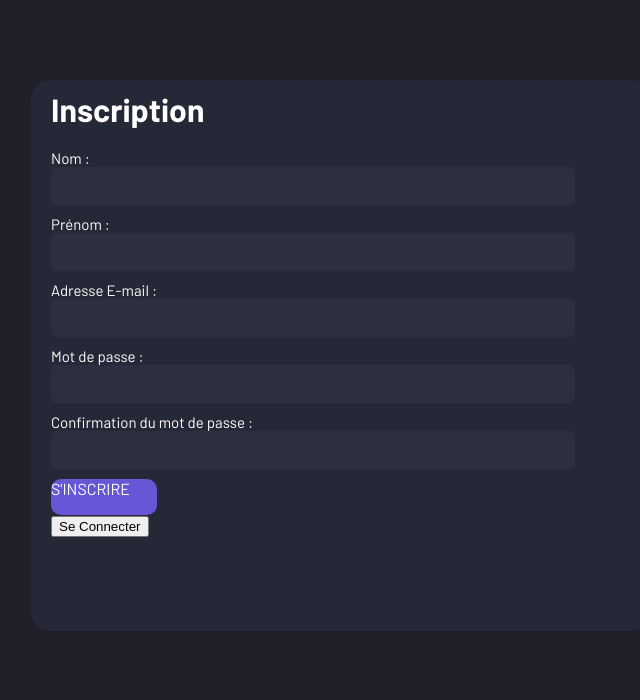
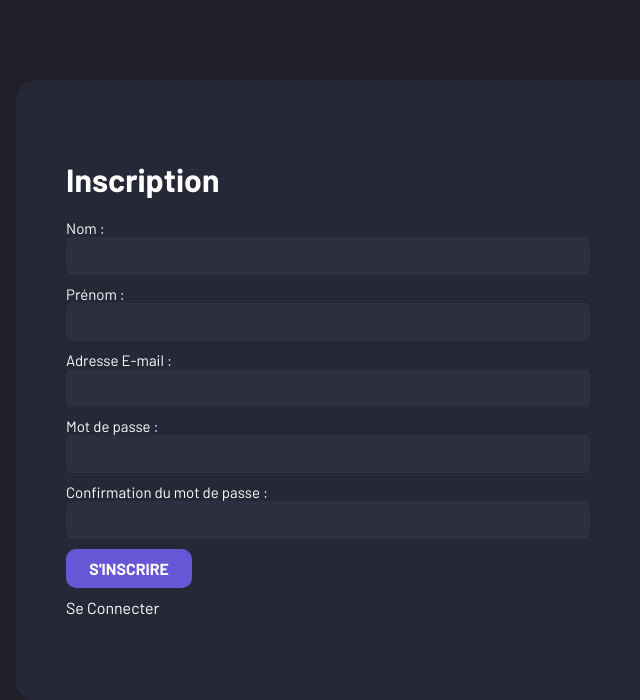
Before and after one commit to Jullion-FR/game-collection, a PHP site: page /components/inscription.html in a window 1280 px wide. Shown: the top 700 px of the page, without its empty margins (299-939 px from the left). Run offline with PHP 8.4, Linux system fonts and the light colour scheme.

Commit message:
fin inscription

```diff
--- a/assets/css/inscription.css
+++ b/assets/css/inscription.css
@@ -14,7 +14,8 @@
     width: 600px;
     height: 551.38px;
     border-radius: 20px;
-    padding-left: 20px;
+    padding-left: 50px;
+    padding-top: 70px;
     position: absolute;
     top:10%;
 
@@ -46,9 +47,15 @@
 .btn_Inscription {
     background: #6757D6;
     width: 106.24px;
-    height: 36px;
+    height: 19px;
     border-radius: 10px;
-
+    padding: 10px;
+    margin-top: 10px;
+    border: none;
+    color: white;
+    font-weight: bold;
+    display: flex;
+    justify-content: center;
     align-items: center;
 }
 
@@ -65,3 +72,9 @@
     border-radius: 5px;
     color : white;
 }
+
+.se_connecter {
+    display: block;
+    text-align: left;
+    margin-top: 10px;
+}
--- a/components/inscription.html
+++ b/components/inscription.html
@@ -40,7 +40,11 @@
             <p id="1">S'INSCRIRE</p>
         </div>
 
-        <button><p>Se Connecter</p></label></button>
+        <div class="se_connecter">
+            <p>Se Connecter</p></label>
+        </div>
+
+
 
     </div>
 </body>
```
